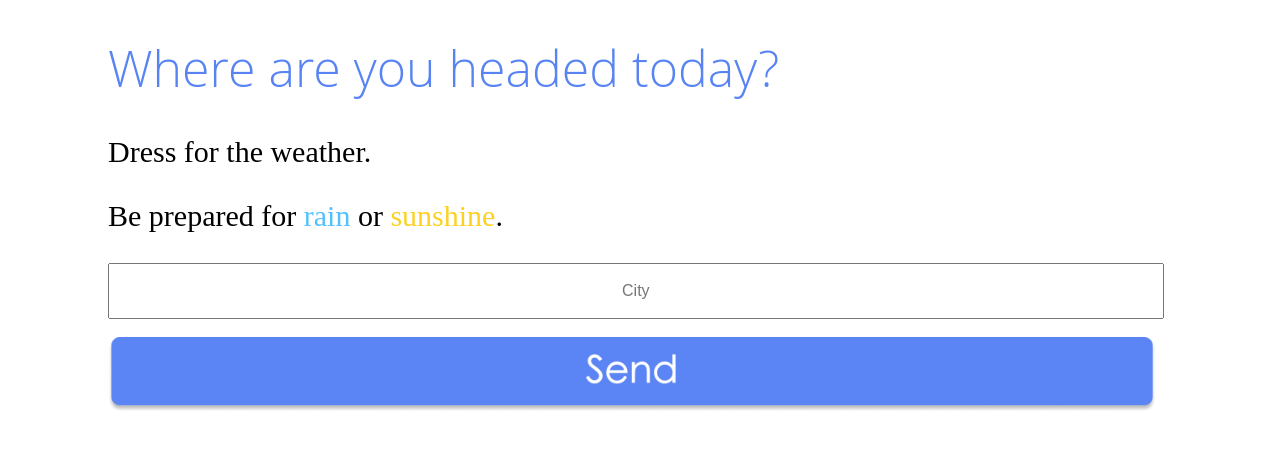
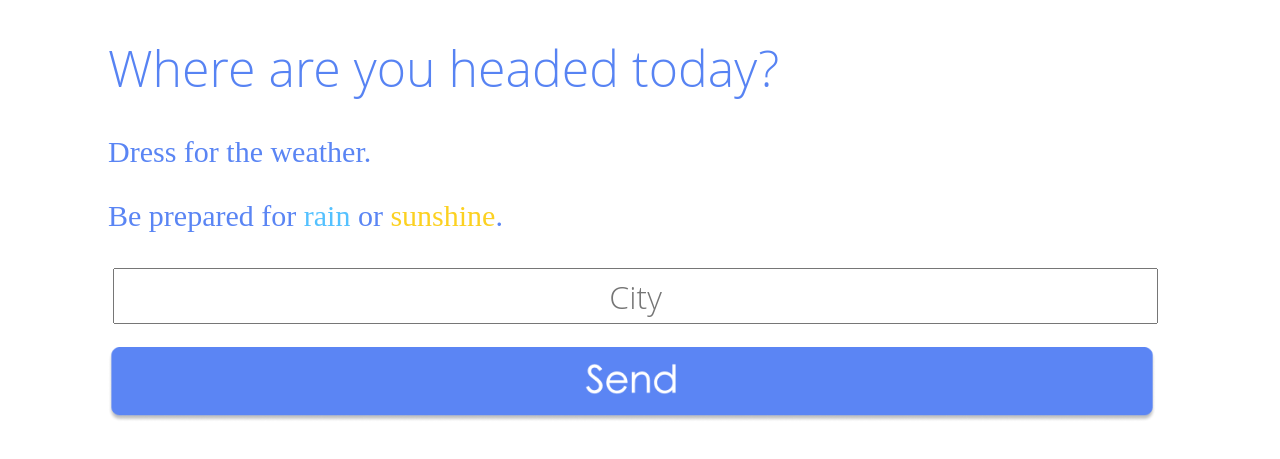
Before and after one commit to Paulinakhew/outweather, a Flask app: page /weather in a window 1280 px wide. Shown: the part 158-617 px from the top of the page. Run offline with Flask 2, Linux system fonts and the light colour scheme; some web fonts are replaced.

Commit message:
:lipstick: Fix first page and format second page perfectly

```diff
--- a/controller.py
+++ b/controller.py
@@ -2,12 +2,14 @@
 import requests
 import random
 from datetime import datetime
+from flask_humanize import Humanize
 import model as m
 
 from flask import Flask, render_template, request, redirect, session
 
 app = Flask(__name__)
 
+HUMANIZE_USE_UTC = True
 
 @app.route('/mainmenu',methods=['GET'])
 def website():
--- a/templates/outfits.html
+++ b/templates/outfits.html
@@ -12,7 +12,6 @@
     <h3>{{result["Weather"]}}</h3>
     <h3>{{result["Weather Details"]}}</h3>
     <h3>{{result["Wind Speed"]}} km/h</h3>
-
     <h1>My Outfit</h1>
     <div class = "outfit">
         <div class = "container top">
--- a/templates/weather.html
+++ b/templates/weather.html
@@ -21,7 +21,7 @@
                 font-style: normal;
                 font-weight: 300;
                 src:url(https://fonts.gstatic.com/s/opensans/v13/DXI1ORHCpsQm3Vp6mXoaTRa1RVmPjeKy21_GQJaLlJI.woff) format('woff');
-}
+            }
             blue{
                 color: #5783F3;
             }
@@ -45,42 +45,25 @@
                 font-weight:300;
                 font-size:30px;
             }
-
             .send-container {
                 width: 90%;
 
             }
-
             .send-btn {
                 width: 100%;
             }
-
             .city-input {
-                width: 100%;
-                color: #5B85F4;
+                width: 99%;
+                color: #5A85F4;
                 height: 50px;
+                margin: 5px;
+                font-size:200%;
+                font-family: 'Open Sans';
+                font-weight:300;
                 text-align: center;
-                font-size:100%;
             }
-
-            .input-group.md-form.form-sm.form-1 input{
-                border: 1px solid #bdbdbd;
-                border-top-right-radius: 0.25rem;
-                border-bottom-right-radius: 0.25rem;
-            }
-            .input-group.md-form.form-sm.form-2 input {
-                border: 1px solid #bdbdbd;
-                border-top-left-radius: 0.25rem;
-                border-bottom-left-radius: 0.25rem;
-            }
-            .input-group.md-form.form-sm.form-2 input.red-border  {
-                border: 1px solid #ef9a9a;
-            }
-            .input-group.md-form.form-sm.form-2 input.lime-border  {
-                border: 1px solid #cddc39;
-            }
-            .input-group.md-form.form-sm.form-2 input.amber-border  {
-                border: 1px solid #ffca28;
+            .blue-text {
+                color: #5A85F4;
             }
             .header {
                 width:90%;
@@ -99,19 +82,16 @@
         <h1 class="title"><blue>Where are you headed today?</blue></h1>
 
         <div>
-            <h3>Dress for the weather.</h3>
-            <h3>Be prepared for <lightblue>rain</lightblue> or <yellow>sunshine</yellow>.</h3>
+            <div class='blue-text'>
+                <h3>Dress for the weather.</h3>
+                <h3>Be prepared for <lightblue>rain</lightblue> or <yellow>sunshine</yellow>.</h3>
+            </div>
             <div class="my-3 py-3 send-container">
                 <form action="/weather" method="post">
-                    <div class="input-group-prepend">
-                        <span class="input-group-text purple lighten-3" id="basic-text1"><i class="fas fa-search text-white"
-                            aria-hidden="true"></i>
-                        </span>
-                    </div>
-                    <input class="form-control city-input" type="text" placeholder="City" name='city'>
+                    <input class="form-control city-input" type="text" placeholder="City" name='city' required>
                     </br>
                     </br>
-                    <input type="image" class="send-btn" src="https://github.com/Paulinakhew/hack_the_valley/blob/master/static/images/Send.png?raw=true" border="0" alt="Submit" />
+                    <input type="image" class="send-btn" src="static/images/Send.png" border="0" alt="Submit" />
                 </form>
             </div>
         </div>
```
Also changed, not shown: templates/mainmenu.html (+5 -19 lines).
